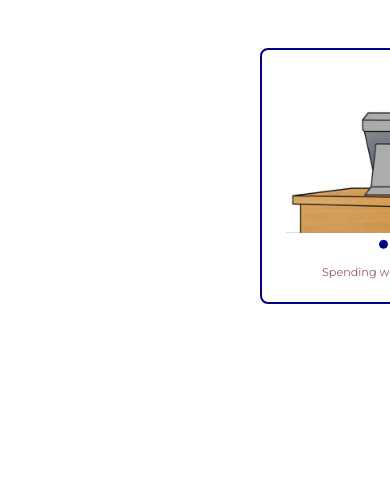
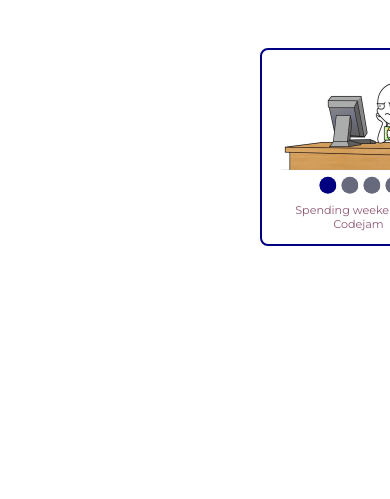
Before and after one commit to mariazaikina/cssMemSlider, a plain HTML site: page cssMemSlider/index.html in a window 390 px wide. Shown: the top 499 px of the page. Drawn offline with Linux system fonts and the light colour scheme.

Commit message:
feat: controls space cross-check afterparty 2021-10-18 17:40:25

```diff
--- a/cssMemSlider/index.html
+++ b/cssMemSlider/index.html
@@ -62,10 +62,18 @@
 
 </div>
 <div id="bullets">
-    <label for="dot1"></label>
-    <label for="dot2"></label>
-    <label for="dot3" ></label>
-    <label for="dot4" ></label>
+    <label for="dot1">
+        <div class="btn btn1"></div>
+    </label>
+    <label for="dot2">
+        <div class="btn btn2"></div>
+    </label>
+    <label for="dot3" >
+        <div class="btn btn3"></div>
+    </label>
+    <label for="dot4">
+        <div class="btn btn4"></div>
+    </label>
 </div>
 </div>
 
--- a/cssMemSlider/style.css
+++ b/cssMemSlider/style.css
@@ -97,35 +97,46 @@ input[type="radio"]{
 
 
 #bullets{
-
 display:flex;
 transform: translateX(-120%) translateY(91%);
-
 padding-bottom: 10px;
-
 }
 
 #bullets label{
+
+max-width: 40px;
+max-height: 34px;
+background-color: #fff;
+}
+
+#bullets label .btn{
+    margin:0 auto;
     content:"";
+    width:17px;
+    height:17px;
 
-    width:17px;
-height:17px;
-border:1px solid #000080;
-border-radius: 50%;
-cursor:pointer;
-margin:0 10px;
+    background-color:#67697C;
+    border-radius: 50%;
+    cursor:pointer;
+    margin:0 5px;
 
-}
-#bullets label:hover{
+    }
+
+#bullets label .btn:hover{
     background-color:#8E5572;
     transition: all .5s ease;
 }
 
+#bullets label .btn:active{
+    background-color:#6B2737;
+    transition: all .5s ease;
+}
 
-#dot1:checked ~ #bullets label:nth-child(1),
-#dot2:checked ~ #bullets label:nth-child(2),
-#dot3:checked ~ #bullets label:nth-child(3),
-#dot4:checked ~ #bullets label:nth-child(4){
+
+#dot1:checked ~ #bullets label .btn1:nth-child(1),
+#dot2:checked ~ #bullets label .btn2:nth-child(1),
+#dot3:checked ~ #bullets label .btn3:nth-child(1),
+#dot4:checked ~ #bullets label .btn4:nth-child(1){
     background-color:#000080;
     transition: all .5s ease;
 }
@@ -152,13 +163,21 @@ margin:0 10px;
     }
 
     #bullets{
-        transform:translateX(-250%)translateY(75%);
+        transform:translateX(-270%)translateY(65%);
+        margin-left: 25%;
+        max-width:150px;
     }
 
     #bullets label{
+ max-width:22px;
+    max-height:17px;
+    background-color:#fff;
+    }
 
-        width:7px;
-    height:7px;
+    #bullets label.btn{
+
+        width:5px;
+    height:5px;
     border:1px solid #000080;
     border-radius: 50%;
     cursor:pointer;
```
